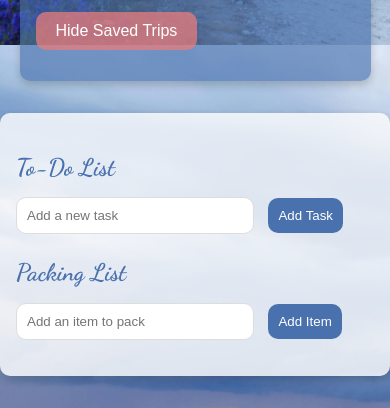
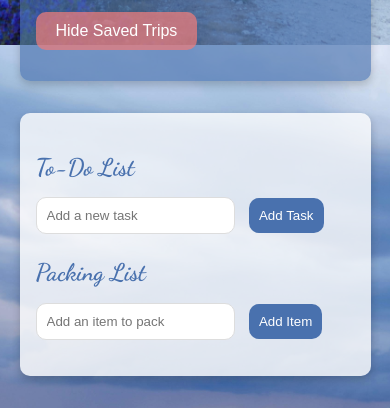
Before and after one commit to AmanSalman/Travel-Planner, a website built with webpack: page src/client/views/index.html in a window 390 px wide. Shown: the part 799-1207 px from the top of the page. Built offline with nearby package versions, Linux system fonts and the light colour scheme.

Commit message:
Update to-do.scss

```diff
--- a/src/client/styles/to-do.scss
+++ b/src/client/styles/to-do.scss
@@ -70,3 +70,10 @@
       }
   }
 }
+
+
+@media (min-width:320px) and (max-width:450px) {
+    #travel-lists  {
+      width: 90%;
+    }
+  }
```
